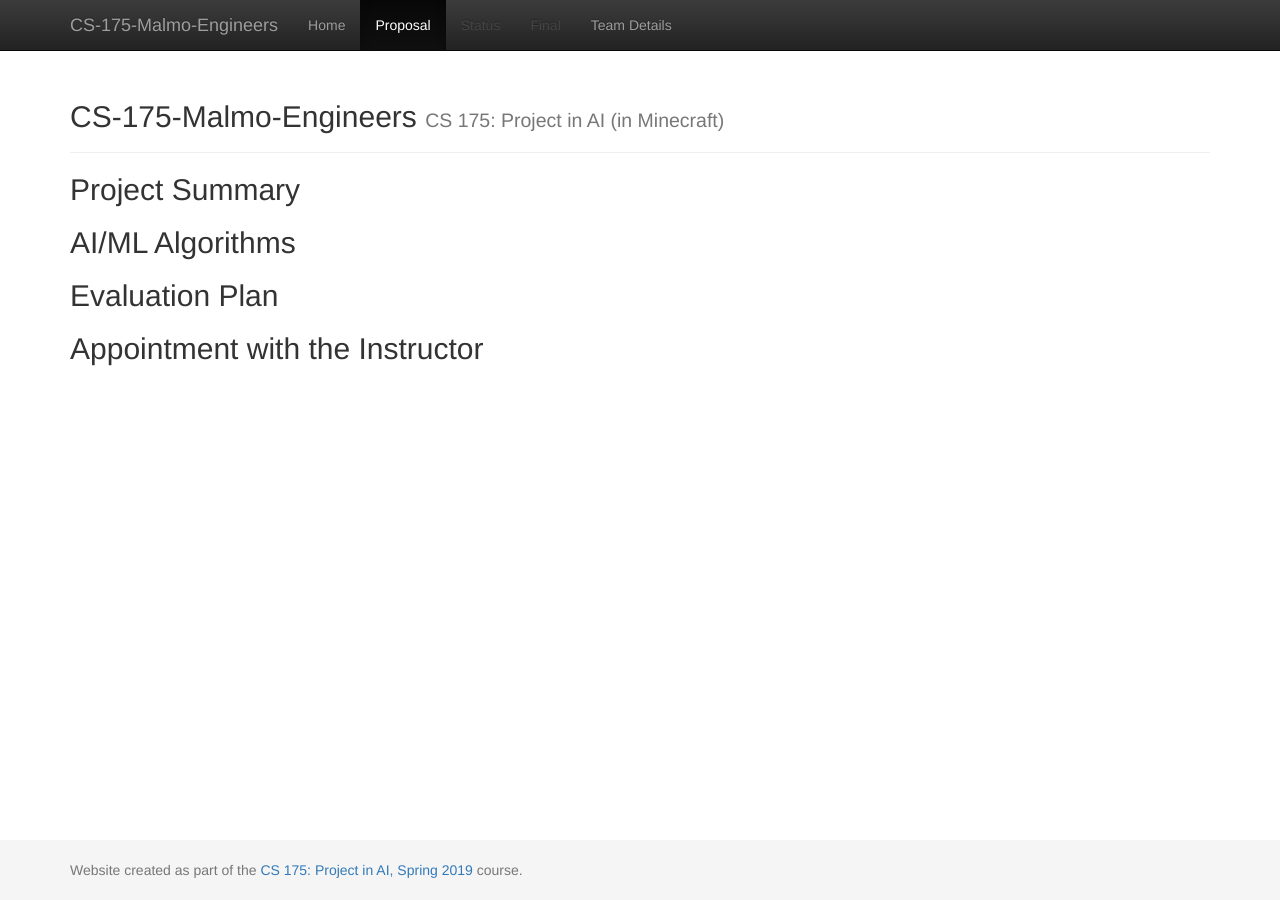
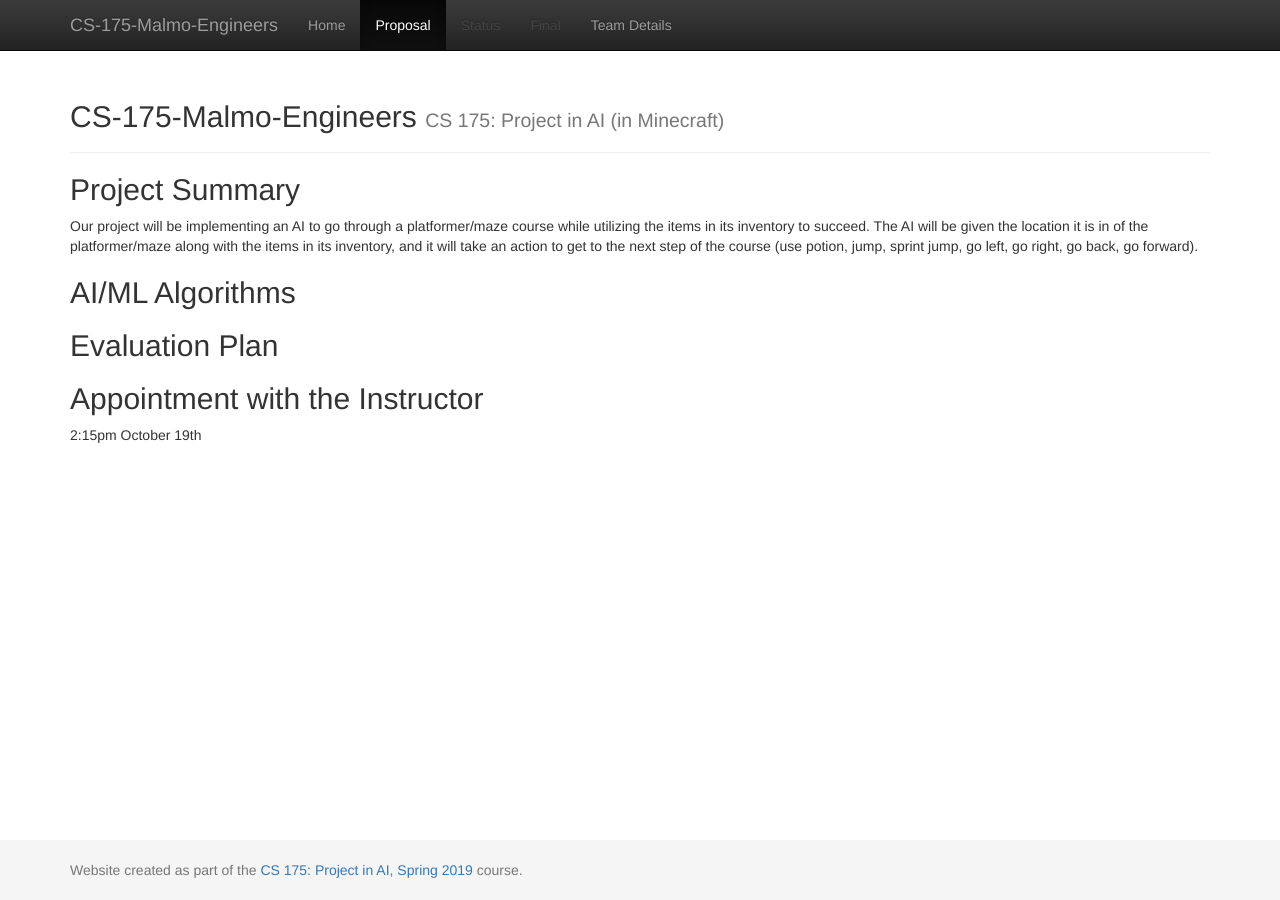
Before and after one commit to anguyen34/Tron-Researchers-CS175, a Jekyll site: the page built from docs/proposal.md, in a window 1280 px wide. Built offline with Jekyll 4.4.1, drawn with Linux system fonts in a browser that asks for light colours.

Commit message:
Update proposal.md

```diff
--- a/docs/proposal.md
+++ b/docs/proposal.md
@@ -4,9 +4,11 @@ title:	Proposal
 ---
 
 ## Project Summary
+Our project will be implementing an AI to go through a platformer/maze course while utilizing the items in its inventory to succeed. The AI will be given the location it is in of the platformer/maze along with the items in its inventory, and it will take an action to get to the next step of the course (use potion, jump, sprint jump, go left, go right, go back, go forward).
 
 ## AI/ML Algorithms
 
 ## Evaluation Plan
 
 ## Appointment with the Instructor
+2:15pm October 19th
```
